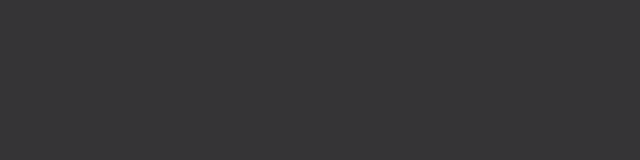
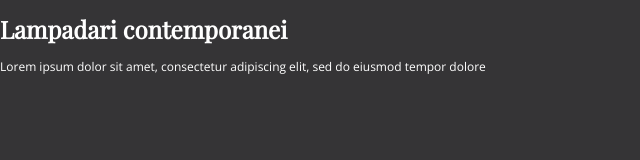
Before and after one commit to clazstudio/adci-frontend-junior-initial-task, a plain HTML site: page index.html in a window 1280 px wide. Shown: the whole page, without its empty margins (0-640 px from the left). Drawn offline with nearby package versions, Linux system fonts and the light colour scheme.

```diff
--- a/index.html
+++ b/index.html
@@ -14,6 +14,8 @@
 	<header>
   </header>
   <main>
+    <h1>Lampadari contemporanei</h1>
+    <p>Lorem ipsum dolor sit amet, consectetur adipiscing elit, sed do eiusmod tempor dolore </p>
   </main>
   <footer>
   </footer>
--- a/style.css
+++ b/style.css
@@ -1,7 +1,11 @@
 body {
-    font-family: 'Open Sans', sans-serif;
-    font-size: 12px;
-    color: #ffffff;
+  font-family: 'Open Sans', sans-serif;
+  font-size: 12px;
+  color: #ffffff;
 
-    background-color: #353436;
+  background-color: #353436;
 }
+
+h1 {
+  font-family: 'Playfair Display', serif;
+}
```
Also changed, not shown: README.md, 3 other files.
